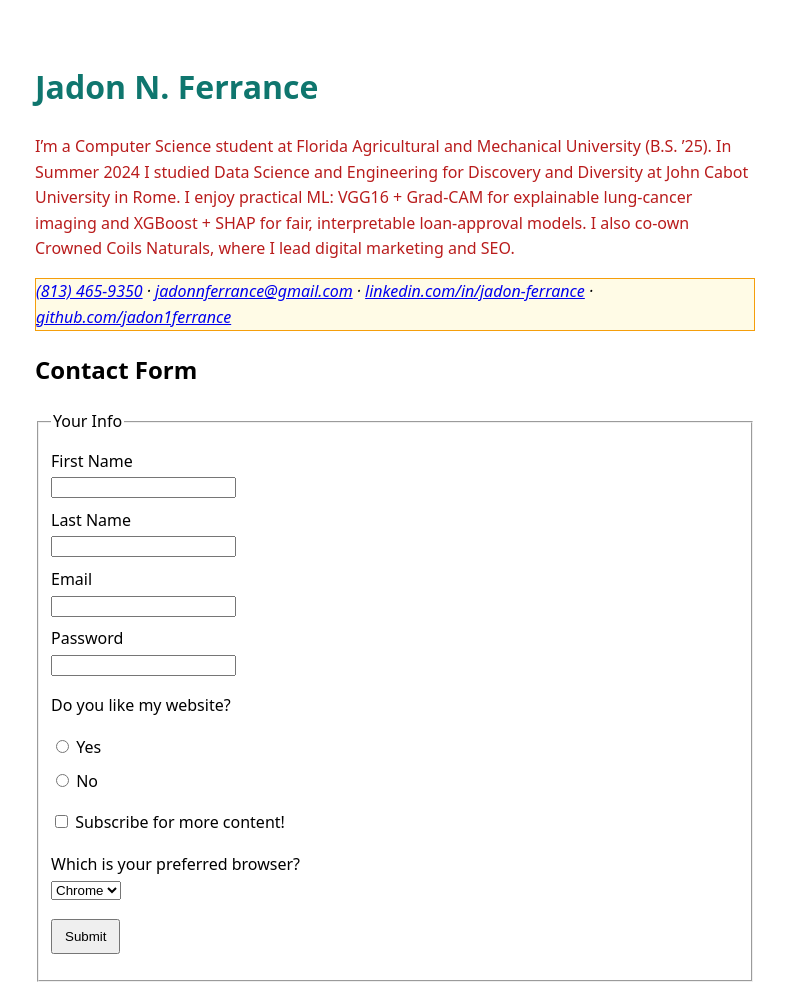
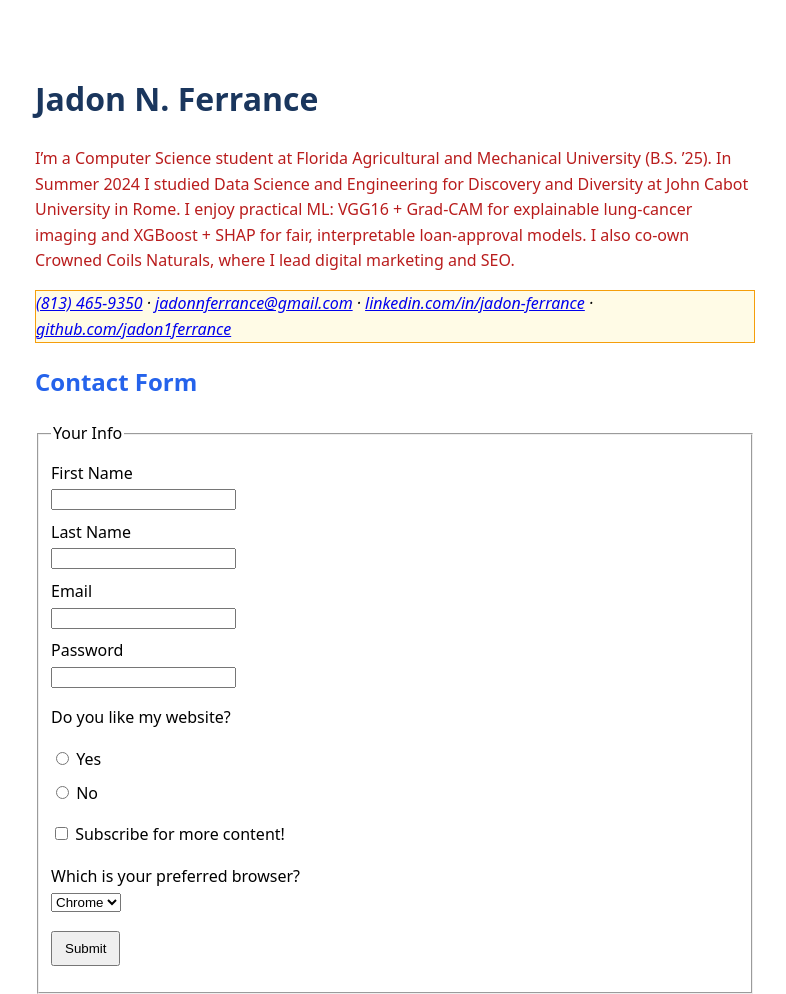
Before and after one commit to Jadon1Ferrance/Cop3060, a plain HTML site: page index.html in a window 1280 px wide. Shown: the top 994 px of the page, without its empty margins (245-1031 px from the left). Drawn offline with Linux system fonts and the light colour scheme.

Commit message:
refine heading colors and spacing

```diff
--- a/styles.css
+++ b/styles.css
@@ -1,10 +1,10 @@
 /* Type selectors */
 html, body { margin: 0; padding: 0; }
 body { font-family: system-ui, -apple-system, Segoe UI, Roboto, Arial, sans-serif; line-height: 1.6; }
-main { max-width: 720px; margin: 24px auto; padding: 16px; }
+main { max-width: 720px; margin: 32px auto; padding: 20px; }
 
 h1 { color: #1a365d; }
-h1 { color: #0f766e; }
+h2 { color: #2563eb; }
 
 .highlight { color: #b91c1c; }
 
```
